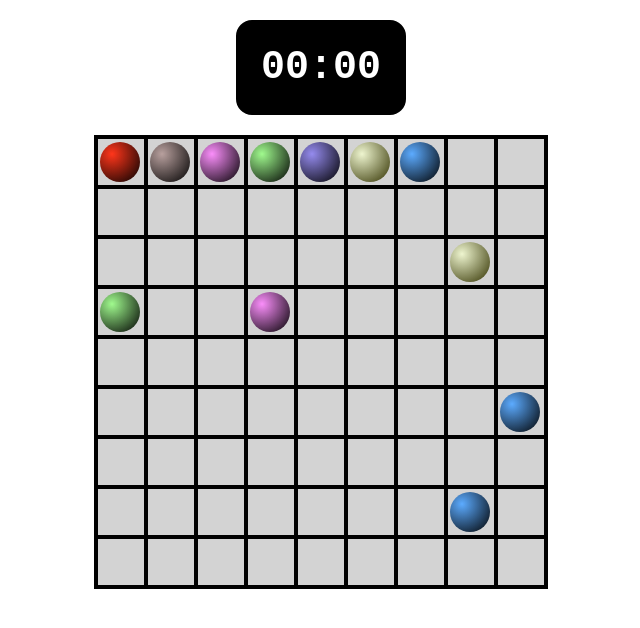
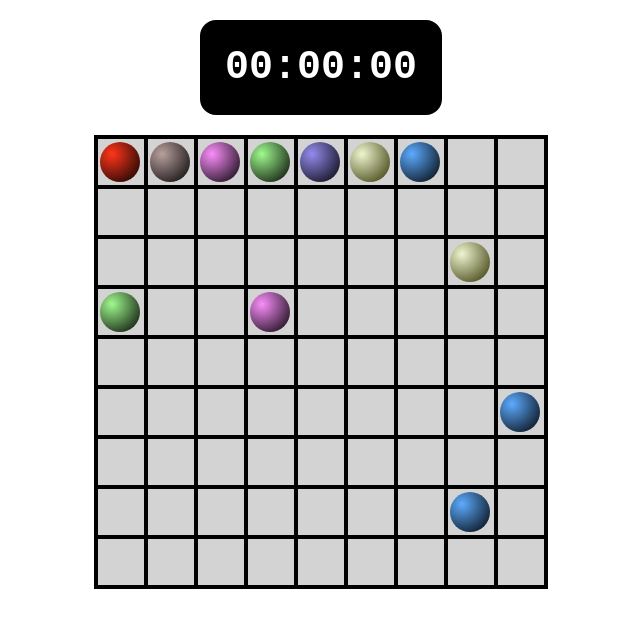
Before and after one commit to LLPeterX/Lines, a plain HTML site: page index.html in a window 1280 px wide. Shown: the whole page, without its empty margins (319-959 px from the left). Drawn offline with Linux system fonts and the light colour scheme.

Commit message:
clock in form 00:00:00

```diff
--- a/index.html
+++ b/index.html
@@ -13,7 +13,7 @@
 
 <body>
   <div class="content">
-    <div id="time_container">00:00</div>
+    <div id="time_container">00:00:00</div>
     <table id="board" cellpadding="0" cellspacing="0">
       <tr>
         <td></td>
--- a/script.js
+++ b/script.js
@@ -77,7 +77,7 @@ function placeRandomBalls(count) {
   }
 }
 
-// start
+// начало: после загрузки скриптов начинаем игру
 document.addEventListener('DOMContentLoaded', () => {
   elBoard = document.getElementById('board');
   cells = elBoard.getElementsByTagName("td");
```
